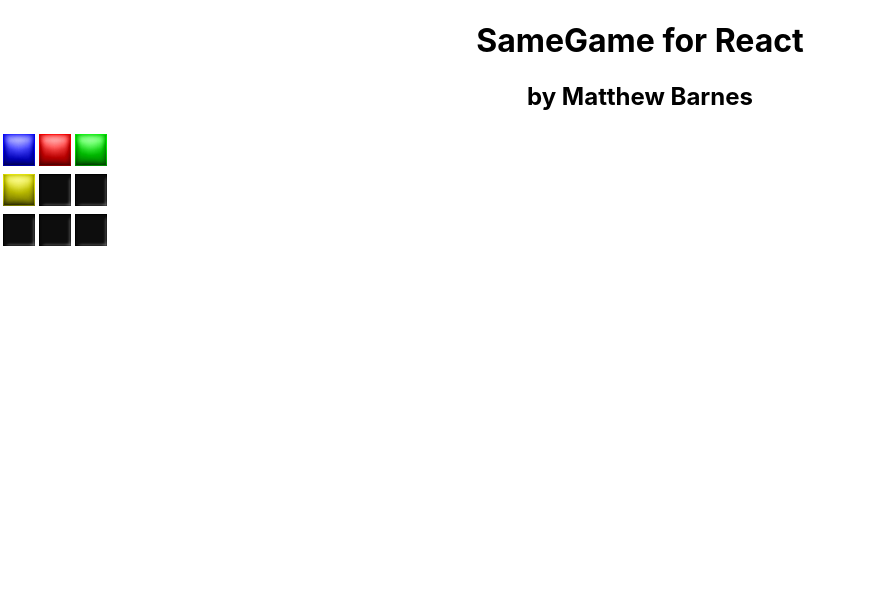
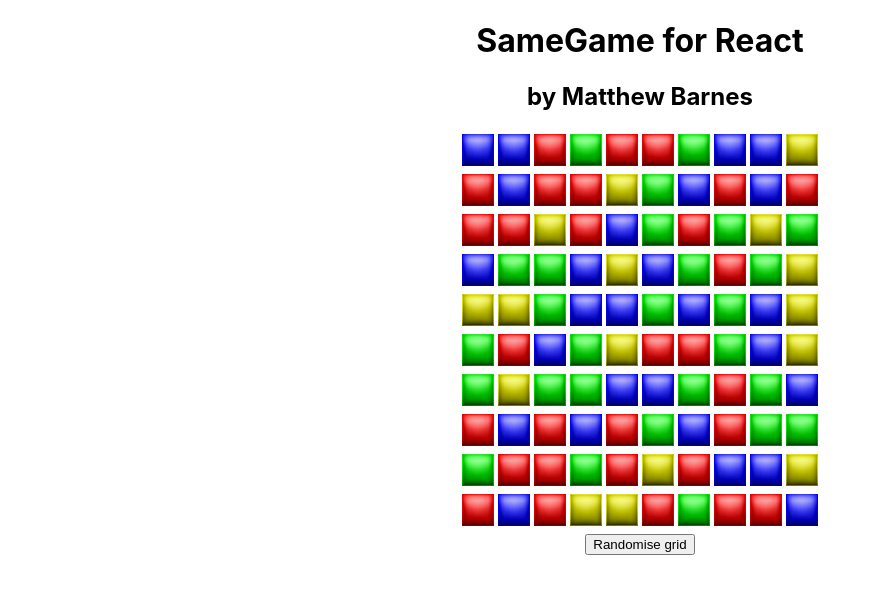
Before and after one commit to mb2g17/SameGameForReact, a React (Create React App) app: page / in a window 1280 px wide. Shown: the top 594 px of the page, without its empty margins (0-878 px from the left). Built offline with nearby package versions, Linux system fonts and the light colour scheme.

Commit message:
Now display bigger grid and can randomise

```diff
--- a/package.json
+++ b/package.json
@@ -34,5 +34,9 @@
       "last 1 firefox version",
       "last 1 safari version"
     ]
+  },
+  "devDependencies": {
+    "@types/styled-components": "^4.1.19",
+    "styled-components": "^4.4.0"
   }
 }
--- a/src/components/App.tsx
+++ b/src/components/App.tsx
@@ -1,8 +1,11 @@
 import React from 'react';
-import './App.css';
+import _ from 'lodash';
+import styled from "styled-components";
 
 import { Board } from "./Board";
 import { Grid } from "../classes/Grid";
+
+import './App.css';
 
 interface Props {
     startingGrid?: Grid
@@ -12,16 +15,43 @@ interface State {
     grid: Grid
 }
 
+const CenteringDiv = styled.div`
+    width: "100vw";
+    display: flex;
+    justify-content: center;
+`;
+
 class App extends React.Component<Props, State> {
     constructor(props: Props) {
         super(props);
+
+        // Sets up grid
         this.state = {
-            grid: this.props.startingGrid === undefined ? new Grid([
-                [1, 2, 3],
-                [4, 5, 6],
-                [7, 8, 9]
-            ]) : this.props.startingGrid
+            grid: this.props.startingGrid !== undefined ? this.props.startingGrid : this.randomiseGrid(10)
         };
+    }
+
+    /**
+     * Randomises the grid
+     */
+    randomiseGrid(size: number): Grid {
+        // Creates a number grid
+        let numberGrid: number[][] = [];
+
+        for (let i = 0; i < size; i++)
+        {
+            numberGrid.push([]);
+            for (let j = 0; j < size; j++)
+            {
+                numberGrid[i].push(_.random(1,4));
+            }
+        }
+
+        let grid = new Grid(numberGrid);
+        this.setState({
+            grid: new Grid(numberGrid)
+        });
+        return grid;
     }
 
     render(): React.ReactElement<any> {
@@ -30,7 +60,11 @@ class App extends React.Component<Props, State> {
                 <h1>SameGame for React</h1>
                 <h2>by Matthew Barnes</h2>
 
-                <Board grid={this.state.grid} />
+                <CenteringDiv>
+                    <Board grid={this.state.grid} />
+                </CenteringDiv>
+
+                <button onClick={() => this.randomiseGrid(10)}>Randomise grid</button>
             </div>
         );
     }
```
Also changed, not shown: 1 other file (tests, documents, lock files or other folders).
